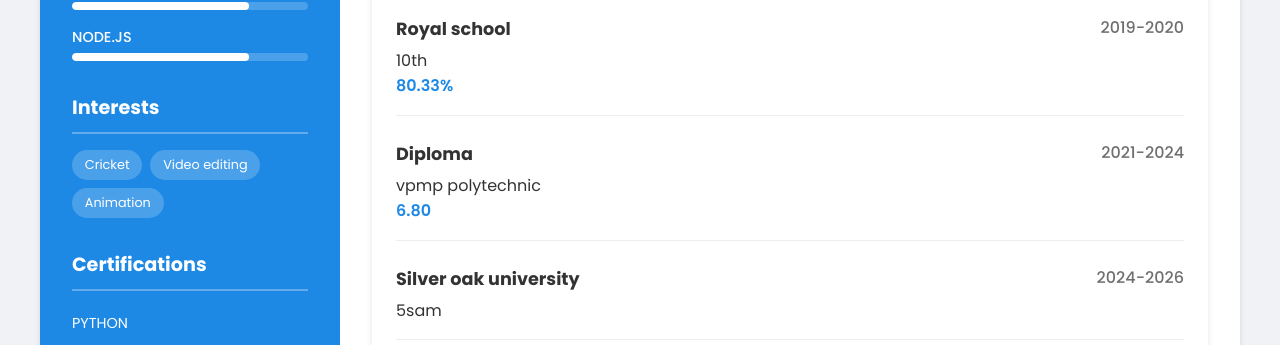
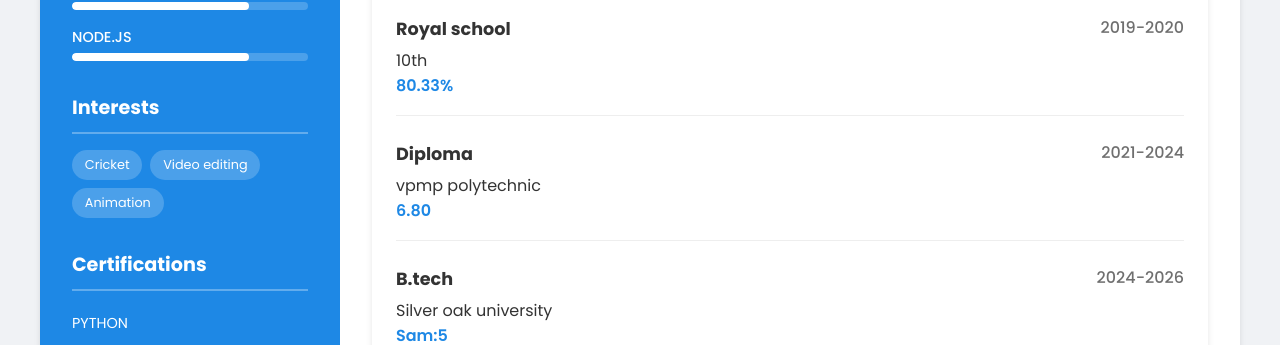
Before and after one commit to spandan18-p/webpage, a plain HTML site: page index.html in a window 1280 px wide. Shown: the part 604-949 px from the top of the page. Drawn offline with Linux system fonts and the light colour scheme.

Commit message:
Update index.html

```diff
--- a/index.html
+++ b/index.html
@@ -163,9 +163,9 @@
                 </div>
                  <div class="education-item">
                     <div class="edu-details">
-                        <h3>Silver oak university</h3>
-                        <p>5sam</p>
-                        <p class="percentage"></p>
+                        <h3>B.tech</h3>
+                        <p>Silver oak university</p>
+                        <p class="percentage">Sam:5</p>
                     </div>
                     <div class="edu-year">2024-2026</div>
                 </div>
```
